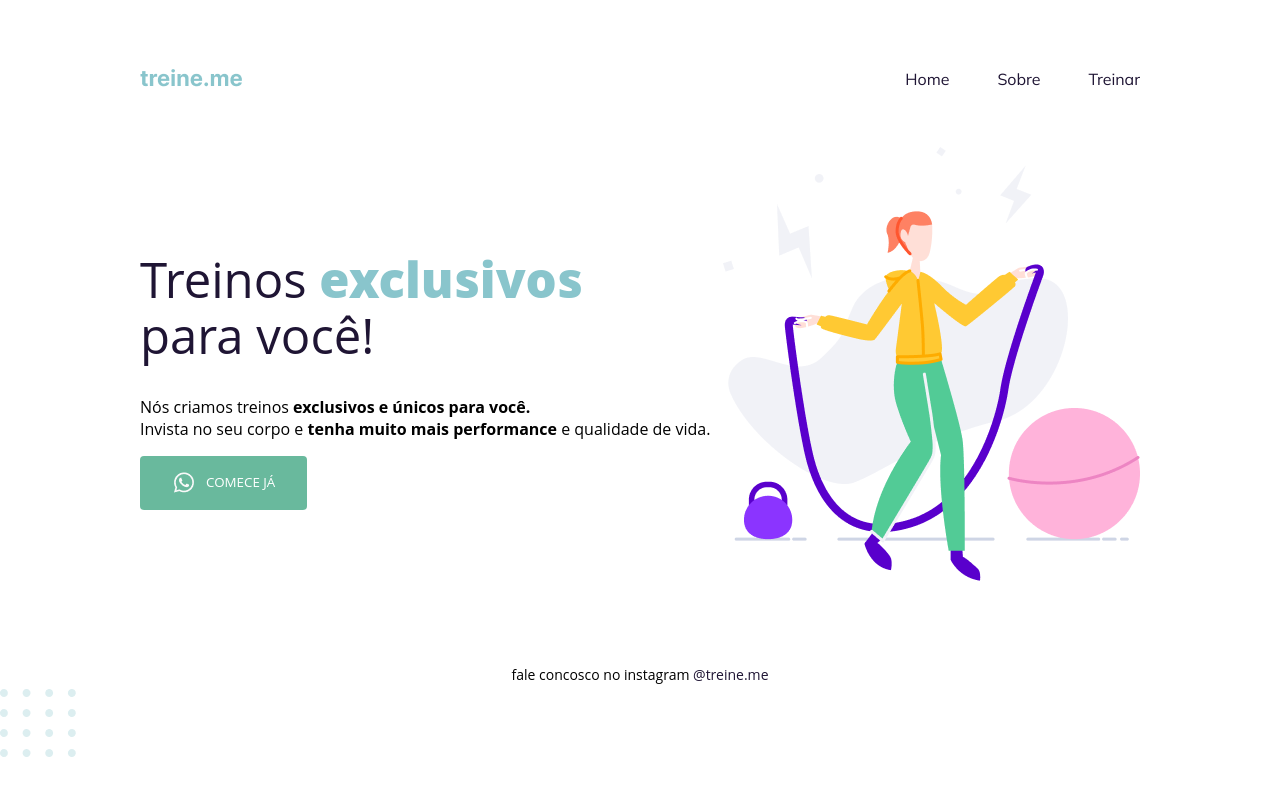
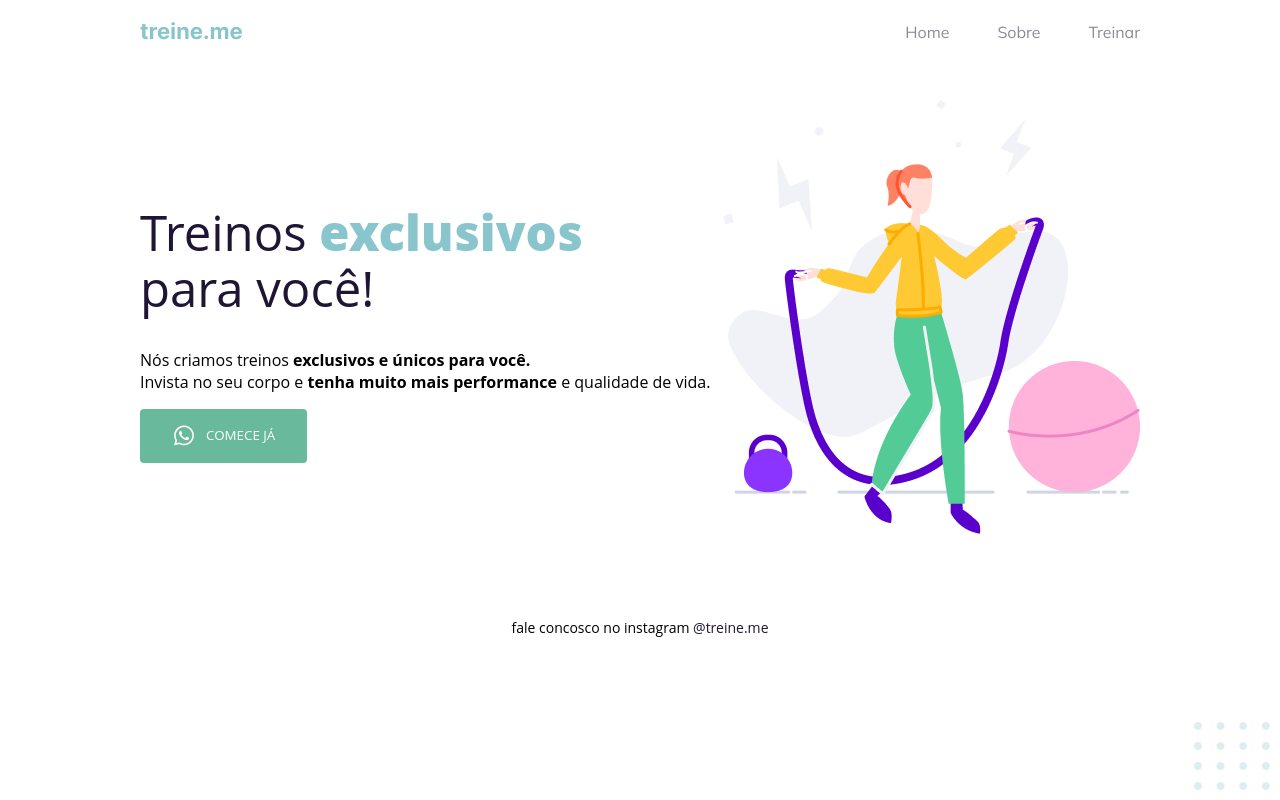
Before and after one commit to Sr-cheikh/Explorer-projeto-02, a plain HTML site: page index.html in a window 1280 px wide. Drawn offline with Linux system fonts and the light colour scheme.

Commit message:
finalizando bugs

```diff
--- a/index.html
+++ b/index.html
@@ -60,7 +60,7 @@
 
     </div>
 
-    <img src="/imagens/balls-decoration.png" alt="bolas decorativas">
+    <img id="balls"src="/imagens/balls-decoration.png" alt="bolas decorativas">
 
 </body>
 </html>
--- a/style.css
+++ b/style.css
@@ -2,11 +2,17 @@ body{
     margin: 0;
 
     font-family: "Open Sans", sans-serif;
+
+    background-origin: linear-gradient(180deg, rgba(227, 255, 248, 0) 82.08%,
+    rgba(227, 255, 248, 0.38, 100%));
+
+    min-width: 100vh;
 }
 
 .page{
     width: 1000px;
-    margin: 65px auto 0;
+    margin: 0 auto;
+    padding-top: 18px;
 }
 
 nav{
@@ -32,8 +38,13 @@ ul{
     text-decoration: none;
 }
 
+ul li a{
+    opacity: 0.5;
+}
+
 ul li a:hover{
     font-weight: 800;
+    opacity: 1;
 }
 
 h1 ul{
@@ -89,7 +100,7 @@ button{
 }
 
 button:hover{
-    background: #5aa78c;
+    background: #5AA78C;
 }
 
 footer{
@@ -104,3 +115,9 @@ footer{
 footer a{
     font-weight: 400;
 }
+
+#balls{
+    position: fixed;
+    bottom: 0;
+    right: 0;
+}
```
